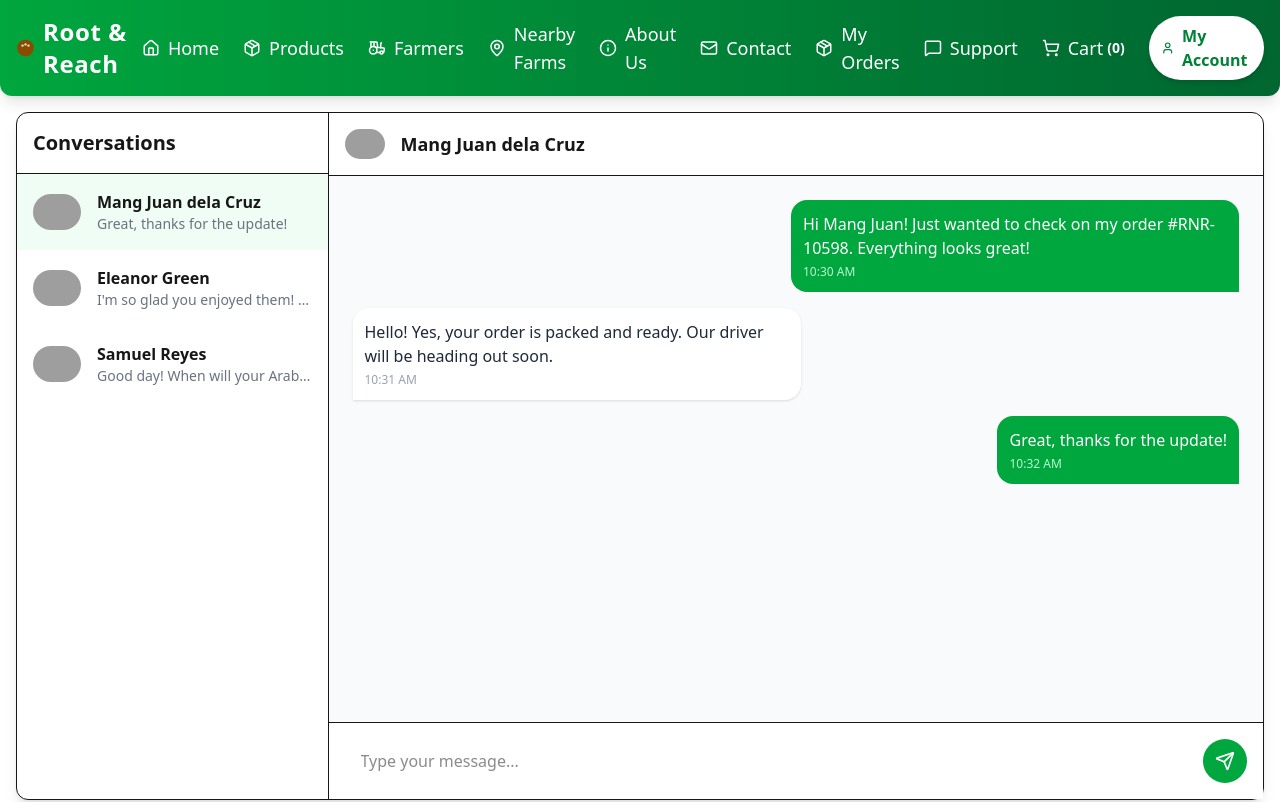
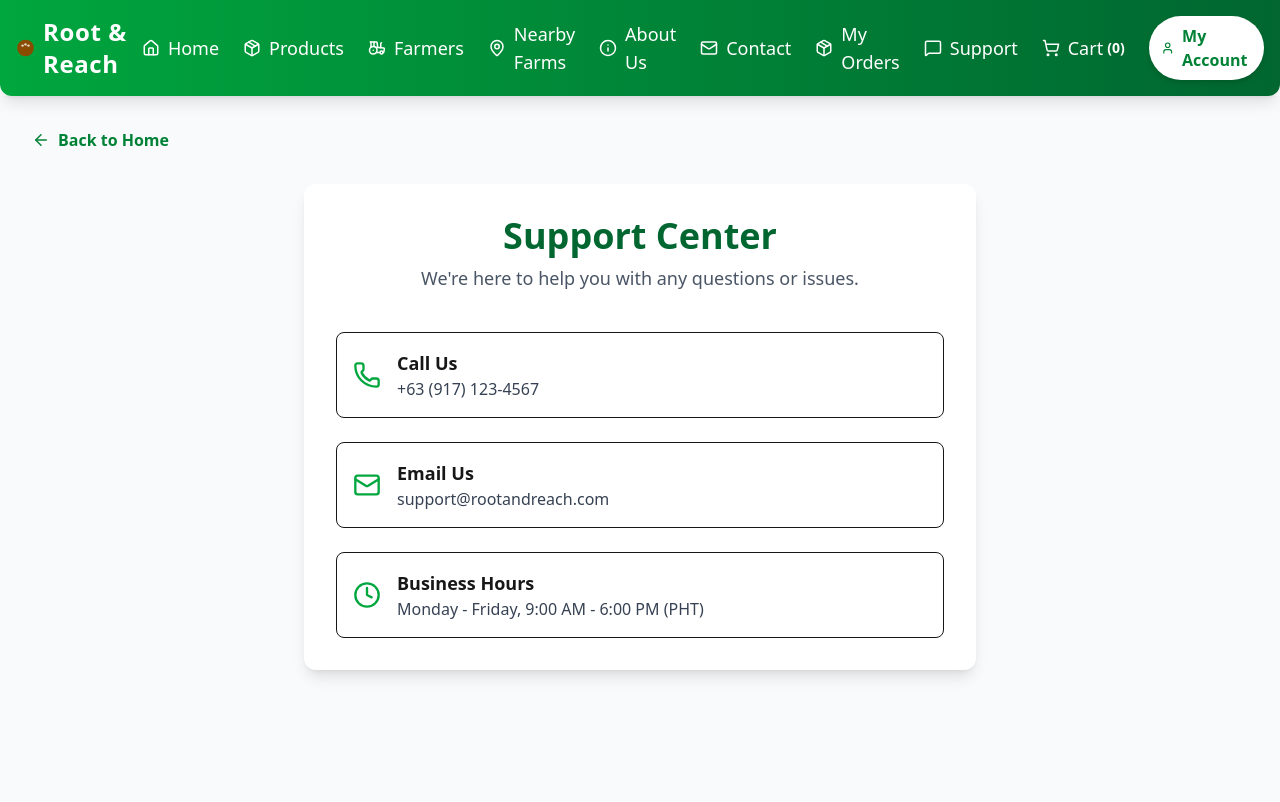
Before and after one commit to willardcsoriano/root-and-reach-ph-frontend, a Next.js app: page /support in a window 1280 px wide. Shown: the top 802 px of the page. Built offline with nearby package versions, Linux system fonts and the light colour scheme; grey boxes are pictures that could not be loaded.

Commit message:
fix: resolve issues with message driver and support pages

```diff
--- a/src/app/support/page.tsx
+++ b/src/app/support/page.tsx
@@ -1,168 +1,61 @@
 "use client";
 
-import React, { useState, useEffect, useRef } from 'react';
-import Image from 'next/image';
-import { Send, MessageSquare } from 'lucide-react';
+import React from "react";
+import Link from "next/link";
+import { Phone, Mail, Clock, ArrowLeft } from "lucide-react";
 
-// --- TYPE DEFINITIONS ---
-type Message = {
-    id: number;
-    text: string;
-    timestamp: string;
-    sender: 'user' | 'farmer';
-};
+const SupportPage = () => {
+  return (
+    <div className="bg-gray-50 min-h-screen">
+      <div className="container mx-auto p-4 md:p-8">
+        <Link
+          href="/"
+          className="inline-flex items-center gap-2 text-green-700 hover:text-green-900 mb-8 font-semibold"
+        >
+          <ArrowLeft size={18} /> Back to Home
+        </Link>
 
-type Conversation = {
-    id: number;
-    farmerName: string;
-    farmerImage: string;
-    messages: Message[];
-};
+        <div className="max-w-2xl mx-auto bg-white rounded-xl shadow-lg p-8">
+          <div className="text-center">
+            <h1 className="text-4xl font-extrabold text-green-800">
+              Support Center
+            </h1>
+            <p className="mt-2 text-lg text-gray-600">
+              We&apos;re here to help you with any questions or issues.
+            </p>
+          </div>
 
-// --- MOCK DATA ---
-const mockConversations: Conversation[] = [
-    {
-        id: 1,
-        farmerName: 'Mang Juan dela Cruz',
-        farmerImage: 'https://images.pexels.com/photos/6603099/pexels-photo-6603099.jpeg?auto=compress&cs=tinysrgb&w=1260&h=750&dpr=1',
-        messages: [
-            { id: 1, text: "Hi Mang Juan! Just wanted to check on my order #RNR-10598. Everything looks great!", sender: 'user', timestamp: '10:30 AM' },
-            { id: 2, text: "Hello! Yes, your order is packed and ready. Our driver will be heading out soon.", sender: 'farmer', timestamp: '10:31 AM' },
-            { id: 3, text: "Great, thanks for the update!", sender: 'user', timestamp: '10:32 AM' },
-        ]
-    },
-    {
-        id: 2,
-        farmerName: 'Eleanor Green',
-        farmerImage: 'https://images.pexels.com/photos/4207783/pexels-photo-4207783.jpeg?auto=compress&cs=tinysrgb&w=1260&h=750&dpr=1',
-        messages: [
-            { id: 1, text: "Hi Eleanor, the tomatoes from my last order were amazing!", sender: 'user', timestamp: 'Yesterday' },
-            { id: 2, text: "I'm so glad you enjoyed them! Thanks for your support.", sender: 'farmer', timestamp: 'Yesterday' },
-        ]
-    },
-     {
-        id: 3,
-        farmerName: 'Samuel Reyes',
-        farmerImage: 'https://images.pexels.com/photos/5921808/pexels-photo-5921808.jpeg?auto=compress&cs=tinysrgb&w=1260&h=750&dpr=1',
-        messages: [
-            { id: 1, text: "Good day! When will your Arabica coffee beans be back in stock?", sender: 'user', timestamp: 'June 29, 2025' },
-        ]
-    }
-];
-
-
-// --- MAIN SUPPORT PAGE COMPONENT ---
-const SupportPage = () => {
-    const [activeConversationId, setActiveConversationId] = useState<number | null>(1);
-    const [conversations, setConversations] = useState<Conversation[]>(mockConversations);
-    const [newMessage, setNewMessage] = useState('');
-    const messagesEndRef = useRef<HTMLDivElement>(null);
-
-    const activeConversation = conversations.find(c => c.id === activeConversationId);
-
-    // Effect to scroll to the bottom of the chat on new messages
-    useEffect(() => {
-        messagesEndRef.current?.scrollIntoView({ behavior: 'smooth' });
-    }, [activeConversation?.messages]);
-
-    const handleSendMessage = (e: React.FormEvent) => {
-        e.preventDefault();
-        if (!newMessage.trim() || !activeConversation) return;
-
-        const userMessage: Message = {
-            id: Date.now(),
-            text: newMessage,
-            sender: 'user',
-            timestamp: new Date().toLocaleTimeString([], { hour: '2-digit', minute: '2-digit' })
-        };
-
-        // Update the state with the new message
-        const updatedConversations = conversations.map(convo =>
-            convo.id === activeConversationId
-                ? { ...convo, messages: [...convo.messages, userMessage] }
-                : convo
-        );
-        setConversations(updatedConversations);
-        setNewMessage('');
-
-        // Simulate a reply from the farmer
-        setTimeout(() => {
-            const farmerReply: Message = {
-                id: Date.now() + 1,
-                text: "Thanks for your message! I'll get back to you shortly.",
-                sender: 'farmer',
-                timestamp: new Date().toLocaleTimeString([], { hour: '2-digit', minute: '2-digit' })
-            };
-            const finalConversations = updatedConversations.map(convo =>
-                convo.id === activeConversationId
-                    ? { ...convo, messages: [...convo.messages, farmerReply] }
-                    : convo
-            );
-            setConversations(finalConversations);
-        }, 1500);
-    };
-
-    return (
-        <div className="container mx-auto p-4 h-[calc(100vh-80px)]">
-            <div className="grid grid-cols-1 md:grid-cols-4 h-full border bg-white rounded-xl shadow-lg">
-
-                {/* Left Panel: Conversation List */}
-                <div className="col-span-1 border-r flex flex-col">
-                    <div className="p-4 border-b">
-                        <h2 className="text-xl font-bold">Conversations</h2>
+          <div className="mt-10 space-y-6">
+            <a
+              href="tel:+639171234567"
+              className="flex items-center gap-4 p-4 border rounded-lg hover:bg-gray-50 transition-colors"
+            >
+              <Phone size={28} className="text-green-600" />
+              <div>
+                <p className="font-bold text-lg">Call Us</p>
+                <p className="text-gray-700">+63 (917) 123-4567</p>
               </div>
-                    <div className="flex-grow overflow-y-auto">
-                        {conversations.map(convo => (
-                            <div key={convo.id} onClick={() => setActiveConversationId(convo.id)}
-                                className={`flex items-center gap-4 p-4 cursor-pointer hover:bg-gray-100 ${activeConversationId === convo.id ? 'bg-green-50' : ''}`}>
-                                <Image src={convo.farmerImage} alt={convo.farmerName} width={48} height={48} className="rounded-full object-cover" />
-                                <div className="flex-grow truncate">
-                                    <p className="font-semibold">{convo.farmerName}</p>
-                                    <p className="text-sm text-gray-500 truncate">{convo.messages[convo.messages.length - 1].text}</p>
+            </a>
+            <a
+              href="mailto:support@rootandreach.com"
+              className="flex items-center gap-4 p-4 border rounded-lg hover:bg-gray-50 transition-colors"
+            >
+              <Mail size={28} className="text-green-600" />
+              <div>
+                <p className="font-bold text-lg">Email Us</p>
+                <p className="text-gray-700">support@rootandreach.com</p>
+              </div>
+            </a>
+            <div className="flex items-center gap-4 p-4 border rounded-lg">
+              <Clock size={28} className="text-green-600" />
+              <div>
+                <p className="font-bold text-lg">Business Hours</p>
+                <p className="text-gray-700">
+                  Monday - Friday, 9:00 AM - 6:00 PM (PHT)
+                </p>
               </div>
             </div>
-                        ))}
           </div>
-                </div>
-
-                {/* Right Panel: Chat Window */}
-                <div className="col-span-1 md:col-span-3 flex flex-col h-full">
-                    {activeConversation ? (
-                        <>
-                            <div className="p-4 border-b flex items-center gap-4">
-                                <Image src={activeConversation.farmerImage} alt={activeConversation.farmerName} width={40} height={40} className="rounded-full object-cover" />
-                                <h3 className="text-lg font-bold">{activeConversation.farmerName}</h3>
-                            </div>
-                            <div className="flex-grow p-6 overflow-y-auto bg-gray-50">
-                                <div className="space-y-4">
-                                    {activeConversation.messages.map(msg => (
-                                        <div key={msg.id} className={`flex ${msg.sender === 'user' ? 'justify-end' : 'justify-start'}`}>
-                                            <div className={`max-w-md p-3 rounded-2xl ${msg.sender === 'user' ? 'bg-green-600 text-white rounded-br-none' : 'bg-white text-gray-800 rounded-bl-none shadow-sm'}`}>
-                                                <p>{msg.text}</p>
-                                                <p className={`text-xs mt-1 ${msg.sender === 'user' ? 'text-green-200' : 'text-gray-400'}`}>{msg.timestamp}</p>
-                                            </div>
-                                        </div>
-                                    ))}
-                                    <div ref={messagesEndRef} />
-                                </div>
-                            </div>
-                            <div className="p-4 bg-white border-t">
-                                <form onSubmit={handleSendMessage} className="flex items-center gap-3">
-                                    <input type="text" value={newMessage} onChange={e => setNewMessage(e.target.value)}
-                                        placeholder="Type your message..."
-                                        className="flex-grow border-gray-300 rounded-full py-2 px-4 focus:ring-green-500 focus:border-green-500" />
-                                    <button type="submit" className="bg-green-600 text-white p-3 rounded-full hover:bg-green-700 transition-colors">
-                                        <Send size={20} />
-                                    </button>
-                                </form>
-                            </div>
-                        </>
-                    ) : (
-                        <div className="flex flex-col items-center justify-center h-full text-gray-500">
-                           <MessageSquare size={48}/>
-                           <p className="mt-4 text-lg">Select a conversation to start chatting.</p>
-                        </div>
-                    )}
         </div>
       </div>
     </div>
--- a/src/app/track-order/[id]/page.tsx
+++ b/src/app/track-order/[id]/page.tsx
@@ -1,3 +1,4 @@
+// C:\Users\Willard\root-and-reach-ph-frontend\src\app\track-order\[id]\page.tsx
 "use client";
 
 import React, { useState, useEffect } from "react";
@@ -164,12 +165,18 @@ export default function TrackOrderPage() {
             <div className="border-t pt-6 mt-6">
               <h3 className="font-bold mb-4">Need Help?</h3>
               <div className="space-y-3">
-                <button className="w-full flex items-center justify-center gap-3 py-3 px-4 rounded-lg bg-blue-500 text-white hover:bg-blue-600 transition">
+                <Link
+                  href={`/track-order/${order.id}/message`}
+                  className="w-full flex items-center justify-center gap-3 py-3 px-4 rounded-lg bg-blue-500 text-white hover:bg-blue-600 transition"
+                >
                   <MessageSquare size={20} /> Message Driver
-                </button>
-                <button className="w-full flex items-center justify-center gap-3 py-3 px-4 rounded-lg bg-gray-200 text-gray-800 hover:bg-gray-300 transition">
+                </Link>
+                <Link
+                  href="/support"
+                  className="w-full flex items-center justify-center gap-3 py-3 px-4 rounded-lg bg-gray-200 text-gray-800 hover:bg-gray-300 transition"
+                >
                   <Phone size={20} /> Call Support
-                </button>
+                </Link>
               </div>
             </div>
           </div>
```
Also changed, not shown: src/app/track-order/[id]/message/page.tsx (added, +78 -0 lines). Lines whose indentation alone changed are shown as unchanged.
